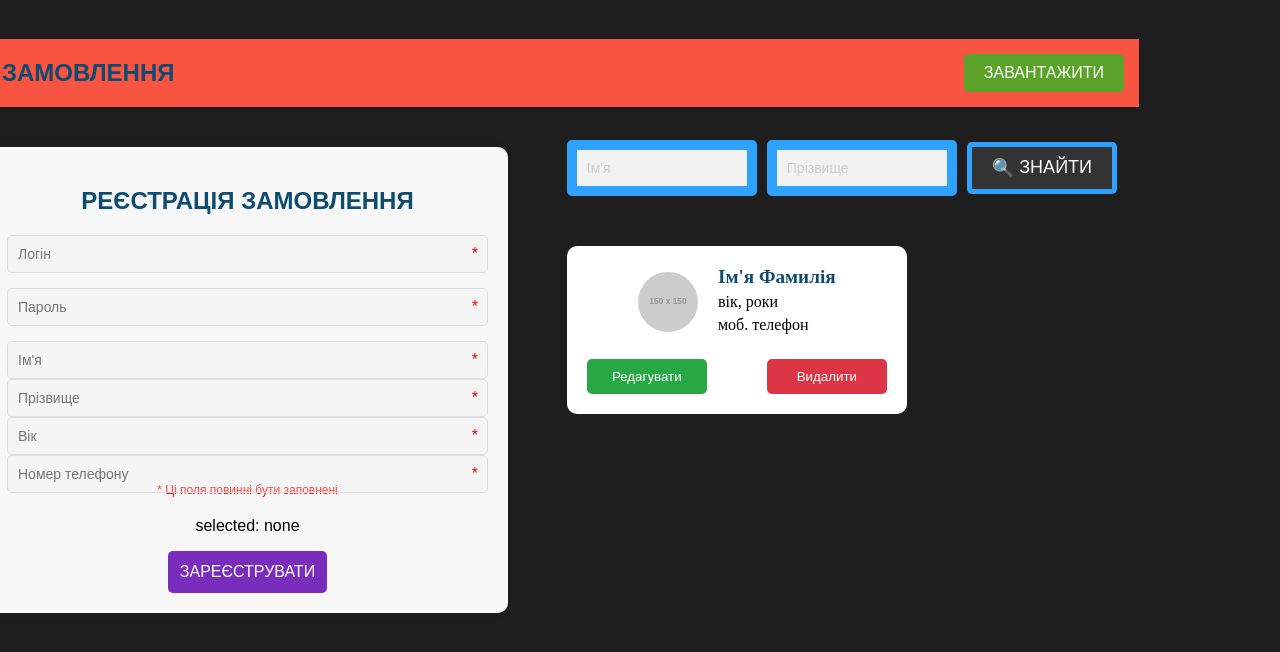
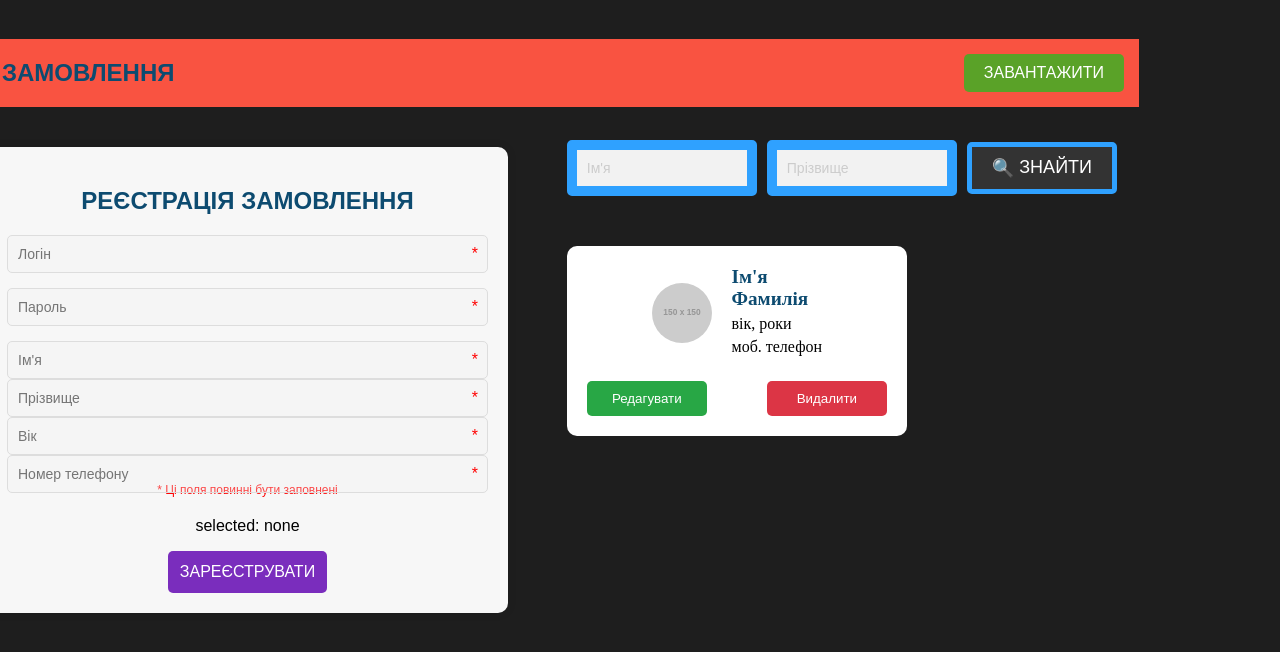
Before and after one commit to ITSTEP-Education/AdminServiceWeb, a React (Create React App) app in the folder admin-page/: page / in a window 1280 px wide. Shown: the part 648-1300 px from the top of the page. Built offline with nearby package versions, Linux system fonts and the light colour scheme; no server answers.

Commit message:
9 was done axios get ClientData

```diff
--- a/admin-page/src/administration/components/ClientData/ClientData.tsx
+++ b/admin-page/src/administration/components/ClientData/ClientData.tsx
@@ -1,30 +1,59 @@
-import React, {FC, useState} from "react";
+import React, {FC, useState, useEffect} from "react";
 import { ClientDataWrapper } from "./ClientData.styled";
 import SearchForm from "../SearchForm/SearchForm";
 import ProfileCard from "../ProfileCard/ProfileCard";
+import axios from "axios";
+
+type ClientData = {
+    firstName: string,
+    lastName: string,
+    age: number,
+    mobile: string,
+}
+
+const getClientDataByName = async (userName: string) => {
+    try{
+        const responce = await axios.get(`https://localhost:7209/api/v2/Administrate/client-data/${userName}`);
+        return responce.data;
+    }catch{
+        return null;
+    }
+}
 
 const ClientData: FC = () => {
 
     const [userName, setUserName] = useState<string | null>(null);
-    const handleUserName = (e: React.FormEvent<HTMLElement>) => {
+    const [clientData, setClientData] = useState<ClientData | null>(null);
+
+    const handleUserName = async (e: React.FormEvent<HTMLElement>) => {
         e.preventDefault();
 
         let values: Array<string> = [];
         e.currentTarget.parentElement?.querySelectorAll('input').forEach(item => {values.push(item.value)});
+        (e.currentTarget.parentElement as HTMLFormElement).reset();
+
         if(values[0].length == 0 || values[1].length == 0){
             setUserName(null);
+            setClientData(null);
         }
         else{
             setUserName(`${values[0]}-${values[1]}`);
+            const data = await getClientDataByName(`${values[0]}-${values[1]}`);
+            setClientData(data);
+        }
+    }
+
+    useEffect(()=> {
+        if(userName != null){
+
         }
 
-        (e.currentTarget.parentElement as HTMLFormElement).reset();
-    }
+    }, [userName]);
 
     return(
         <ClientDataWrapper>
             <SearchForm handleUserName={handleUserName}/>
-            <ProfileCard userName={userName}/>
+            <ProfileCard userName={userName} clientData={clientData} />
         </ClientDataWrapper>
     );
 }
--- a/admin-page/src/administration/components/ProfileCard/ProfileCard.tsx
+++ b/admin-page/src/administration/components/ProfileCard/ProfileCard.tsx
@@ -1,19 +1,29 @@
-import React from 'react';
+import React, {FC, useEffect, useState} from 'react';
 import './ProfileCard.css';
 
-interface IProfileCard {
-  userName: string | null,
+type ClientData = {
+  firstName: string,
+  lastName: string,
+  age: number,
+  mobile: string,
 }
 
-const ProfileCard: React.FC<IProfileCard> = ({userName}) => {
+type TProfileCard = {
+  userName: string | null,
+  clientData: ClientData | null
+}
+
+const ProfileCard: FC<TProfileCard> = (props) => {
+
   return (
     <div className="profile-card">
       <div className="profile-details">
-        <img className="avatar" src={'https://via.placeholder.com/150'} alt={`${userName || 'none'}'s avatar`}/>
+        <img className="avatar" src={'https://via.placeholder.com/150'} alt={`${props.userName || 'none'}'s avatar`}/>
         <div className="profile-info">
-          <h2>{userName || 'Ім\'я Фамилія'}</h2>
-          <p>вік, роки</p>
-          <p>моб. телефон</p>
+          <h2>{props.clientData?.firstName || 'Ім\'я'}</h2>
+          <h2>{props.clientData?.lastName || 'Фамилія'}</h2>
+          <p>{props.clientData?.age || 'вік'}, роки</p>
+          <p>{props.clientData?.mobile || 'моб. телефон'}</p>
         </div>
       </div>
       <div className="actions">
--- a/admin-page/src/administration/components/SearchForm/SearchForm.tsx
+++ b/admin-page/src/administration/components/SearchForm/SearchForm.tsx
@@ -1,11 +1,11 @@
 import React, {FC} from 'react';
 import './SearchForm.css';
 
-interface ISearcForm {
+type TSearcForm = {
   handleUserName: (e: React.FormEvent<HTMLElement>) => void,
 }
 
-const SearchForm: FC<ISearcForm> = (props) => {
+const SearchForm: FC<TSearcForm> = (props) => {
 
   return (
     <form className="search-container">
```
